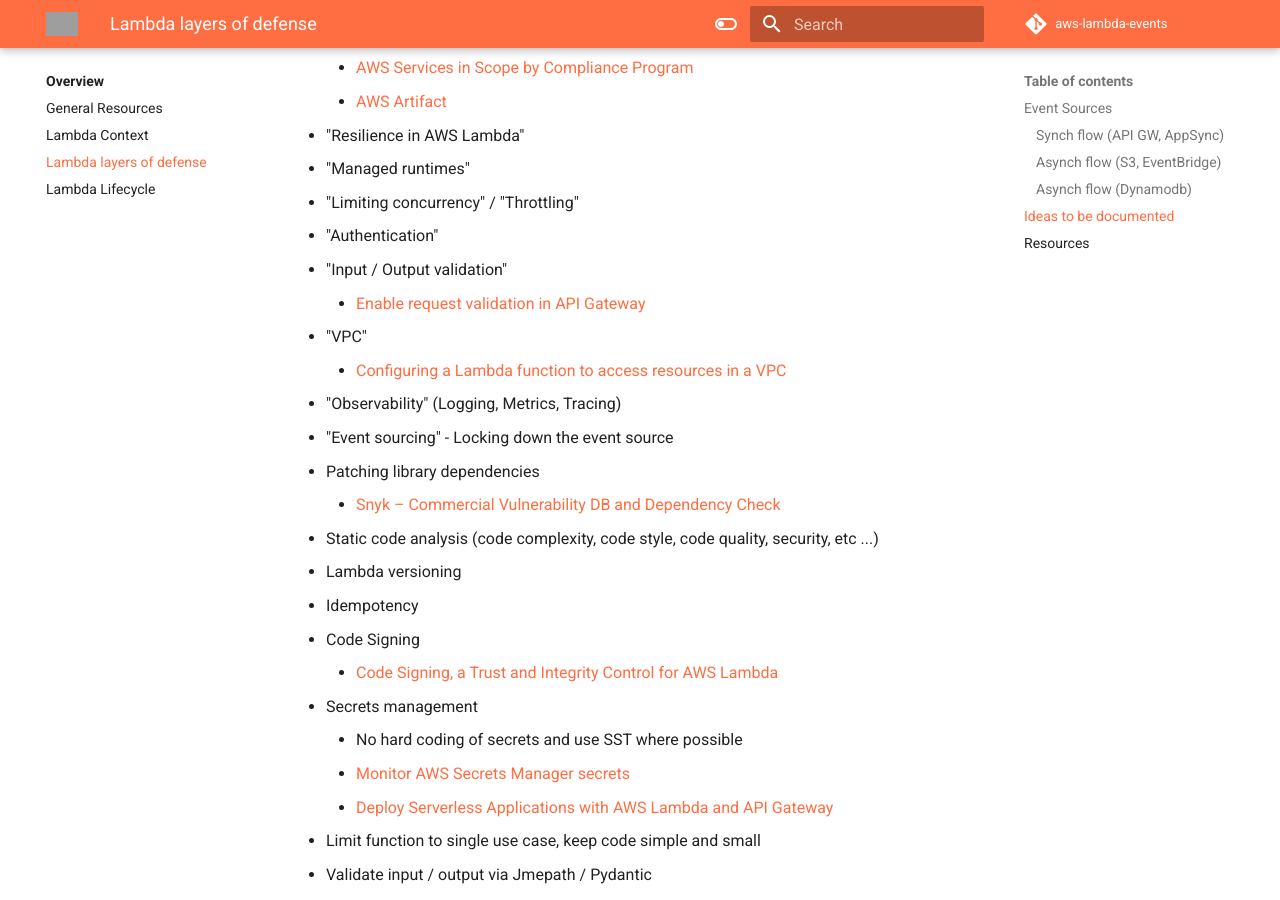
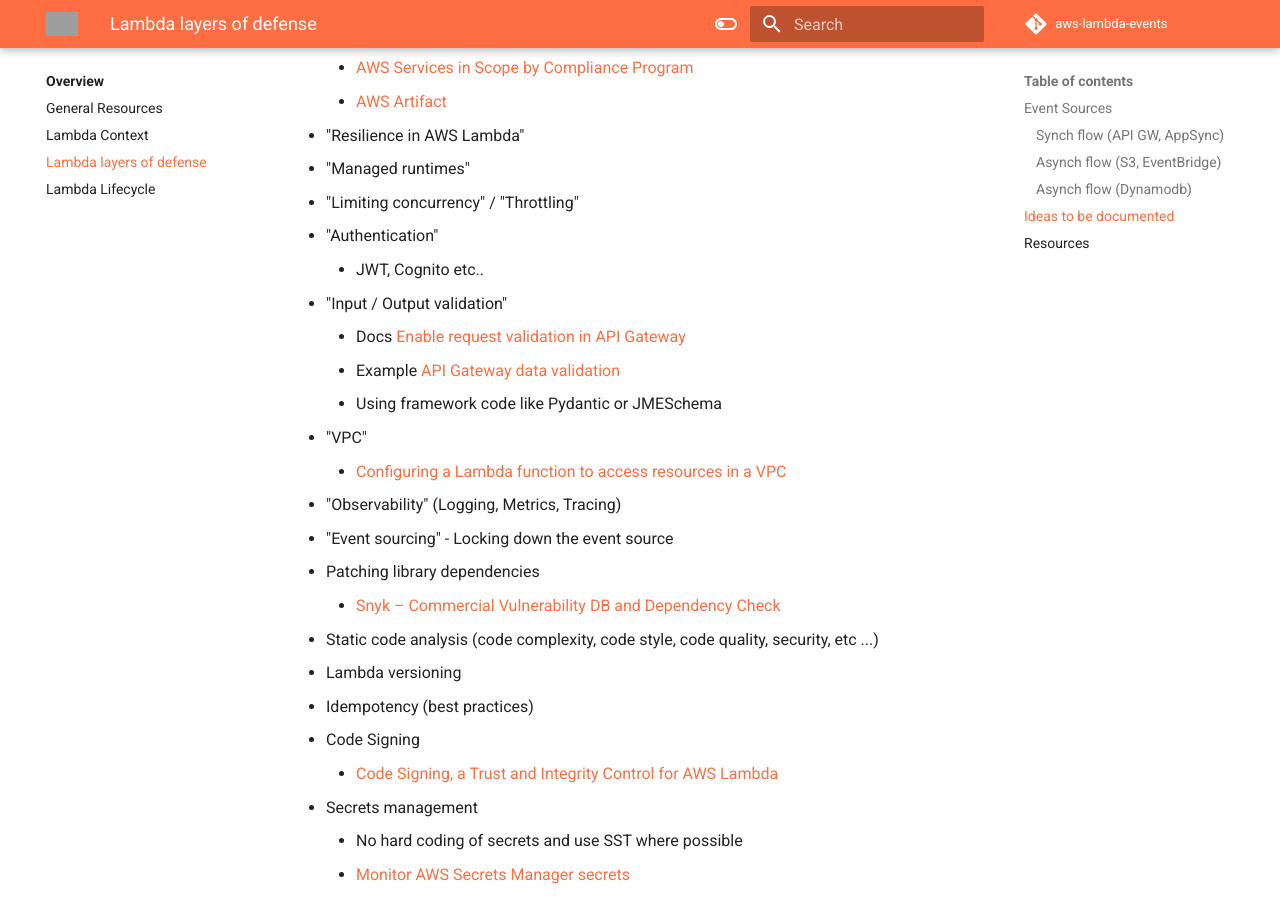
Before and after one commit to michaelbrewer/aws-lambda-events, an MkDocs documentation site: the page built from docs/lambda-security.md, in a window 1280 px wide and 900 px high, scrolled down 1385 px. Built offline with MkDocs 1.6.1 and Material for MkDocs 9.7.7, drawn with Linux system fonts in a browser that asks for light colours; comment, search, counter and statistics services are not loaded; grey boxes are pictures that could not be loaded.

Commit message:
chore(secuirty): Add draft notes

```diff
--- a/docs/lambda-security.md
+++ b/docs/lambda-security.md
@@ -50,9 +50,11 @@
 - "Managed runtimes"
 - "Limiting concurrency" / "Throttling"
 - "Authentication"
+    - JWT, Cognito etc..
 - "Input / Output validation"
-    - [Enable request validation in API Gateway
-](https://docs.aws.amazon.com/apigateway/latest/developerguide/api-gateway-method-request-validation.html)
+    - Docs [Enable request validation in API Gateway](https://docs.aws.amazon.com/apigateway/latest/developerguide/api-gateway-method-request-validation.html)
+    - Example [API Gateway data validation](https://serverlessland.com/patterns/apigw-data-validation)
+    - Using framework code like Pydantic or JMESchema
 - "VPC"
     - [Configuring a Lambda function to access resources in a VPC](https://docs.aws.amazon.com/lambda/latest/dg/configuration-vpc.html)
 - "Observability" (Logging, Metrics, Tracing)
@@ -61,7 +63,7 @@
     - [Snyk – Commercial Vulnerability DB and Dependency Check](https://snyk.io/)
 - Static code analysis (code complexity, code style, code quality, security, etc ...)
 - Lambda versioning
-- Idempotency
+- Idempotency (best practices)
 - Code Signing
     - [Code Signing, a Trust and Integrity Control for AWS Lambda](https://aws.amazon.com/blogs/aws/new-code-signing-a-trust-and-integrity-control-for-aws-lambda/)
 - Secrets management
```
